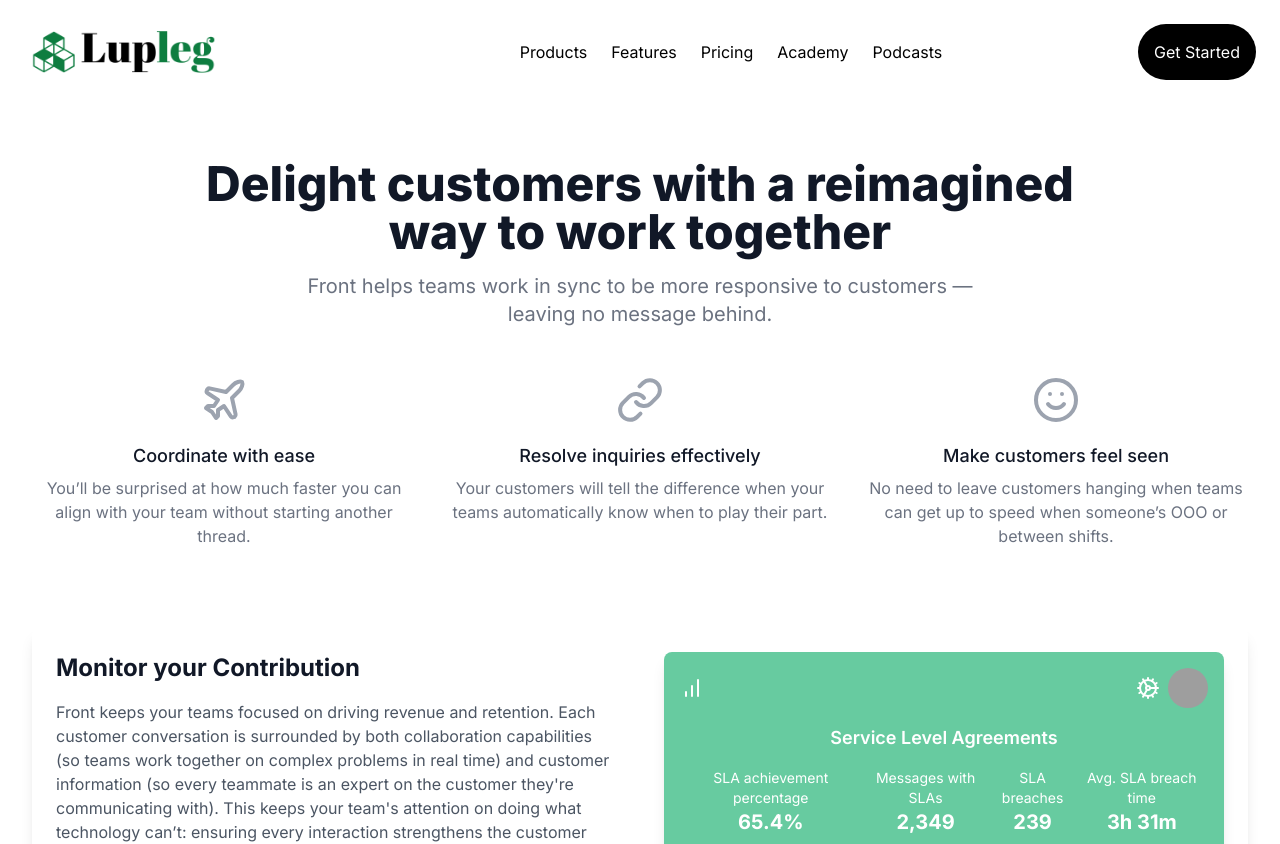
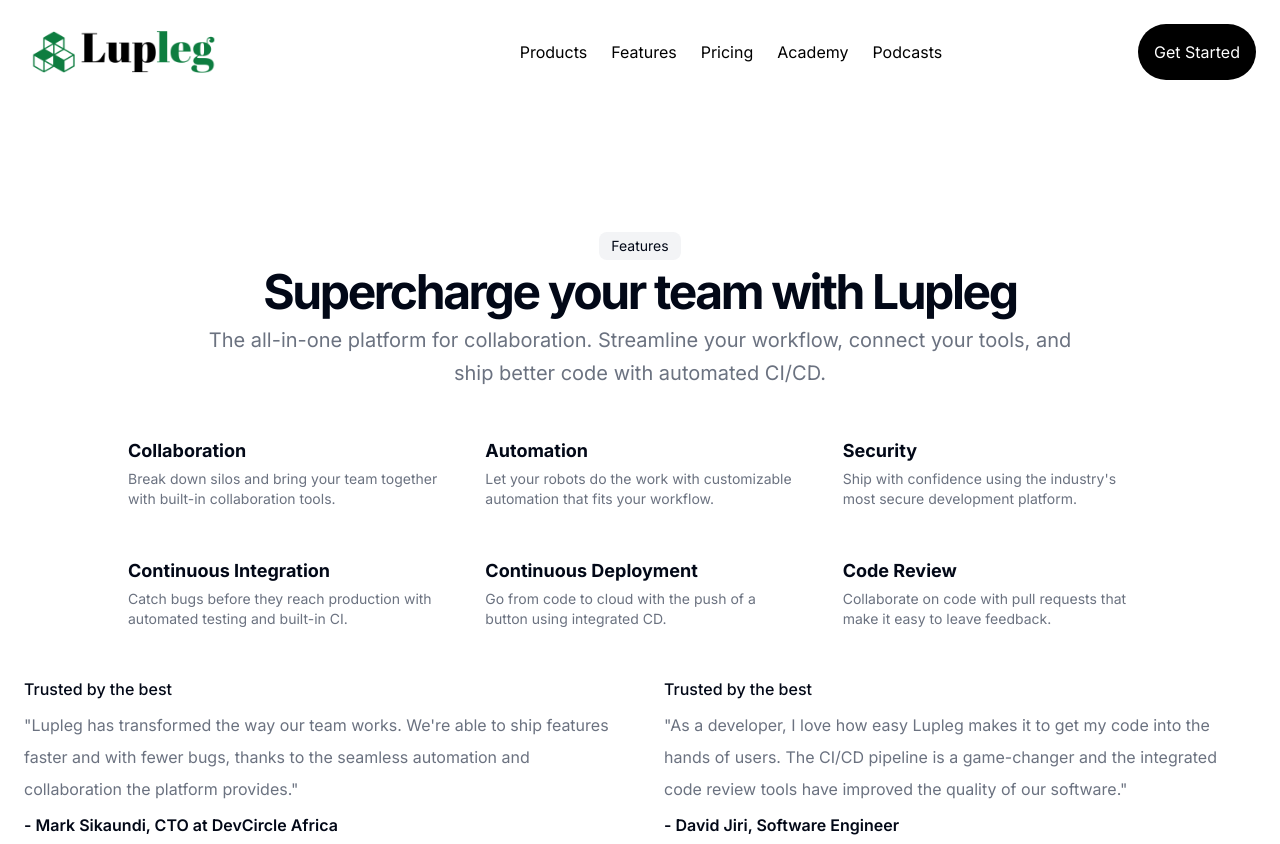
Before and after one commit to marksikaundi/Lupleg, a Next.js app: page /features in a window 1280 px wide. Shown: the top 844 px of the page. Built offline with nearby package versions, Linux system fonts and the light colour scheme; grey boxes are pictures that could not be loaded.

Commit message:
updated the features page with better ui

```diff
--- a/app/features/page.jsx
+++ b/app/features/page.jsx
@@ -1,112 +1,106 @@
-// import { Button } from "@/components/ui/button";
-import Chart from "@/components/FeaturesCards/Chart";
+import Link from "next/link";
 
-export default function Features() {
+export default function Component() {
   return (
-    <div className="bg-white px-4 py-12 text-center sm:px-6 lg:px-8">
-      <div className="mx-auto max-w-4xl">
-        <h2 className="md:leading-14 mt-2 text-3xl font-extrabold leading-9 text-gray-900 sm:text-4xl sm:leading-10 md:text-5xl">
-          Delight customers with a reimagined way to work together
-        </h2>
-        <p className="mt-4 max-w-2xl text-xl text-gray-500 lg:mx-auto">
-          Front helps teams work in sync to be more responsive to customers —
-          leaving no message behind.
-        </p>
-      </div>
-      <div className="mt-12 grid grid-cols-1 gap-8 md:grid-cols-3">
-        <div>
-          <PlaneIcon className="mx-auto h-12 w-12 text-gray-400" />
-          <h3 className="mt-5 text-lg font-medium leading-6 text-gray-900">
-            Coordinate with ease
-          </h3>
-          <p className="mt-2 text-base leading-6 text-gray-500">
-            You’ll be surprised at how much faster you can align with your team
-            without starting another thread.
-          </p>
+    <section className="w-full py-12 md:py-24 lg:py-32">
+      <div className="container space-y-12 px-4 md:px-6">
+        <div className="flex flex-col items-center justify-center space-y-4 text-center">
+          <div className="space-y-2">
+            <div className="inline-block rounded-lg bg-gray-100 px-3 py-1 text-sm dark:bg-gray-800">
+              Features
+            </div>
+            <h2 className="text-3xl font-bold tracking-tighter sm:text-5xl">
+              Supercharge your team with Lupleg
+            </h2>
+            <p className="max-w-[900px] text-gray-500 md:text-xl/relaxed lg:text-base/relaxed xl:text-xl/relaxed dark:text-gray-400">
+              The all-in-one platform for collaboration. Streamline your
+              workflow, connect your tools, and ship better code with automated
+              CI/CD.
+            </p>
+          </div>
         </div>
-        <div>
-          <LinkIcon className="mx-auto h-12 w-12 text-gray-400" />
-          <h3 className="mt-5 text-lg font-medium leading-6 text-gray-900">
-            Resolve inquiries effectively
-          </h3>
-          <p className="mt-2 text-base leading-6 text-gray-500">
-            Your customers will tell the difference when your teams
-            automatically know when to play their part.
-          </p>
+        <div className="mx-auto grid max-w-sm items-start gap-8 sm:max-w-4xl sm:grid-cols-2 md:gap-12 lg:max-w-5xl lg:grid-cols-3">
+          <div className="grid gap-1">
+            <h3 className="text-lg font-bold">Collaboration</h3>
+            <p className="text-sm text-gray-500 dark:text-gray-400">
+              Break down silos and bring your team together with built-in
+              collaboration tools.
+            </p>
+          </div>
+          <div className="grid gap-1">
+            <h3 className="text-lg font-bold">Automation</h3>
+            <p className="text-sm text-gray-500 dark:text-gray-400">
+              Let your robots do the work with customizable automation that fits
+              your workflow.
+            </p>
+          </div>
+          <div className="grid gap-1">
+            <h3 className="text-lg font-bold">Security</h3>
+            <p className="text-sm text-gray-500 dark:text-gray-400">
+              Ship with confidence using the industry's most secure development
+              platform.
+            </p>
+          </div>
+          <div className="grid gap-1">
+            <h3 className="text-lg font-bold">Continuous Integration</h3>
+            <p className="text-sm text-gray-500 dark:text-gray-400">
+              Catch bugs before they reach production with automated testing and
+              built-in CI.
+            </p>
+          </div>
+          <div className="grid gap-1">
+            <h3 className="text-lg font-bold">Continuous Deployment</h3>
+            <p className="text-sm text-gray-500 dark:text-gray-400">
+              Go from code to cloud with the push of a button using integrated
+              CD.
+            </p>
+          </div>
+          <div className="grid gap-1">
+            <h3 className="text-lg font-bold">Code Review</h3>
+            <p className="text-sm text-gray-500 dark:text-gray-400">
+              Collaborate on code with pull requests that make it easy to leave
+              feedback.
+            </p>
+          </div>
         </div>
-        <div>
-          <SmileIcon className="mx-auto h-12 w-12 text-gray-400" />
-          <h3 className="mt-5 text-lg font-medium leading-6 text-gray-900">
-            Make customers feel seen
-          </h3>
-          <p className="mt-2 text-base leading-6 text-gray-500">
-            No need to leave customers hanging when teams can get up to speed
-            when someone’s OOO or between shifts.
-          </p>
+        <div className="mx-auto grid max-w-3xl gap-6 lg:max-w-none lg:grid-cols-2 lg:gap-12">
+          <div className="flex flex-col gap-2">
+            <div className="font-medium">Trusted by the best</div>
+            <p className="md:leading-loose/relaxed lg:leading-loose/relaxed xl:leading-loose/relaxed leading-loose text-gray-500 dark:text-gray-400">
+              "Lupleg has transformed the way our team works. We're able to ship
+              features faster and with fewer bugs, thanks to the seamless
+              automation and collaboration the platform provides."
+            </p>
+            <div className="font-semibold">
+              - Mark Sikaundi, CTO at DevCircle Africa
+            </div>
+          </div>
+          <div className="flex flex-col gap-2">
+            <div className="font-medium">Trusted by the best</div>
+            <p className="md:leading-loose/relaxed lg:leading-loose/relaxed xl:leading-loose/relaxed leading-loose text-gray-500 dark:text-gray-400">
+              "As a developer, I love how easy Lupleg makes it to get my code
+              into the hands of users. The CI/CD pipeline is a game-changer and
+              the integrated code review tools have improved the quality of our
+              software."
+            </p>
+            <div className="font-semibold">- David Jiri, Software Engineer</div>
+          </div>
+        </div>
+        <div className="flex flex-col justify-center min-[400px]:flex-row">
+          <Link
+            className="inline-flex h-10 items-center justify-center rounded-md border  border-gray-200 bg-white px-8 text-sm font-medium shadow-sm transition-colors hover:bg-gray-100 hover:text-gray-900 focus-visible:outline-none focus-visible:ring-1 focus-visible:ring-gray-950 disabled:pointer-events-none disabled:opacity-50 dark:border-gray-800  dark:bg-gray-950 dark:hover:bg-gray-800 dark:hover:text-gray-50 dark:focus-visible:ring-gray-300"
+            href="contacts"
+          >
+            Contact Sales
+          </Link>
+          <Link
+            className="inline-flex h-10 items-center justify-center rounded-md border  border-gray-200 bg-white px-8 text-sm font-medium shadow-sm transition-colors hover:bg-gray-100 hover:text-gray-900 focus-visible:outline-none focus-visible:ring-1 focus-visible:ring-gray-950 disabled:pointer-events-none disabled:opacity-50 dark:border-gray-800 dark:bg-gray-950 dark:hover:bg-gray-800 dark:hover:text-gray-50 dark:focus-visible:ring-gray-300"
+            href="docs"
+          >
+            Learn More
+          </Link>
         </div>
       </div>
-      <Chart />
-    </div>
+    </section>
   );
 }
-
-function LinkIcon(props) {
-  return (
-    <svg
-      {...props}
-      xmlns="http://www.w3.org/2000/svg"
-      width="24"
-      height="24"
-      viewBox="0 0 24 24"
-      fill="none"
-      stroke="currentColor"
-      strokeWidth="2"
-      strokeLinecap="round"
-      strokeLinejoin="round"
-    >
-      <path d="M10 13a5 5 0 0 0 7.54.54l3-3a5 5 0 0 0-7.07-7.07l-1.72 1.71" />
-      <path d="M14 11a5 5 0 0 0-7.54-.54l-3 3a5 5 0 0 0 7.07 7.07l1.71-1.71" />
-    </svg>
-  );
-}
-
-function PlaneIcon(props) {
-  return (
-    <svg
-      {...props}
-      xmlns="http://www.w3.org/2000/svg"
-      width="24"
-      height="24"
-      viewBox="0 0 24 24"
-      fill="none"
-      stroke="currentColor"
-      strokeWidth="2"
-      strokeLinecap="round"
-      strokeLinejoin="round"
-    >
-      <path d="M17.8 19.2 16 11l3.5-3.5C21 6 21.5 4 21 3c-1-.5-3 0-4.5 1.5L13 8 4.8 6.2c-.5-.1-.9.1-1.1.5l-.3.5c-.2.5-.1 1 .3 1.3L9 12l-2 3H4l-1 1 3 2 2 3 1-1v-3l3-2 3.5 5.3c.3.4.8.5 1.3.3l.5-.2c.4-.3.6-.7.5-1.2z" />
-    </svg>
-  );
-}
-
-function SmileIcon(props) {
-  return (
-    <svg
-      {...props}
-      xmlns="http://www.w3.org/2000/svg"
-      width="24"
-      height="24"
-      viewBox="0 0 24 24"
-      fill="none"
-      stroke="currentColor"
-      strokeWidth="2"
-      strokeLinecap="round"
-      strokeLinejoin="round"
-    >
-      <circle cx="12" cy="12" r="10" />
-      <path d="M8 14s1.5 2 4 2 4-2 4-2" />
-      <line x1="9" x2="9.01" y1="9" y2="9" />
-      <line x1="15" x2="15.01" y1="9" y2="9" />
-    </svg>
-  );
-}
```
